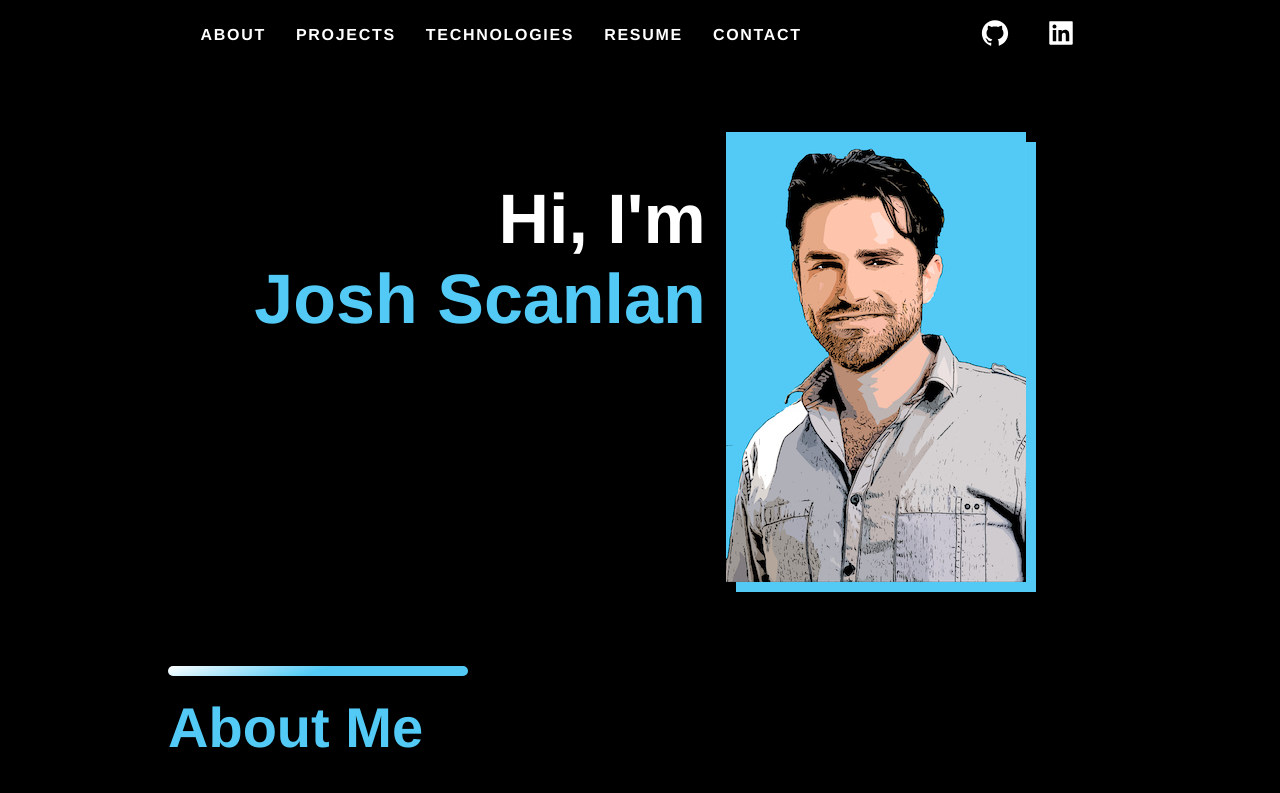
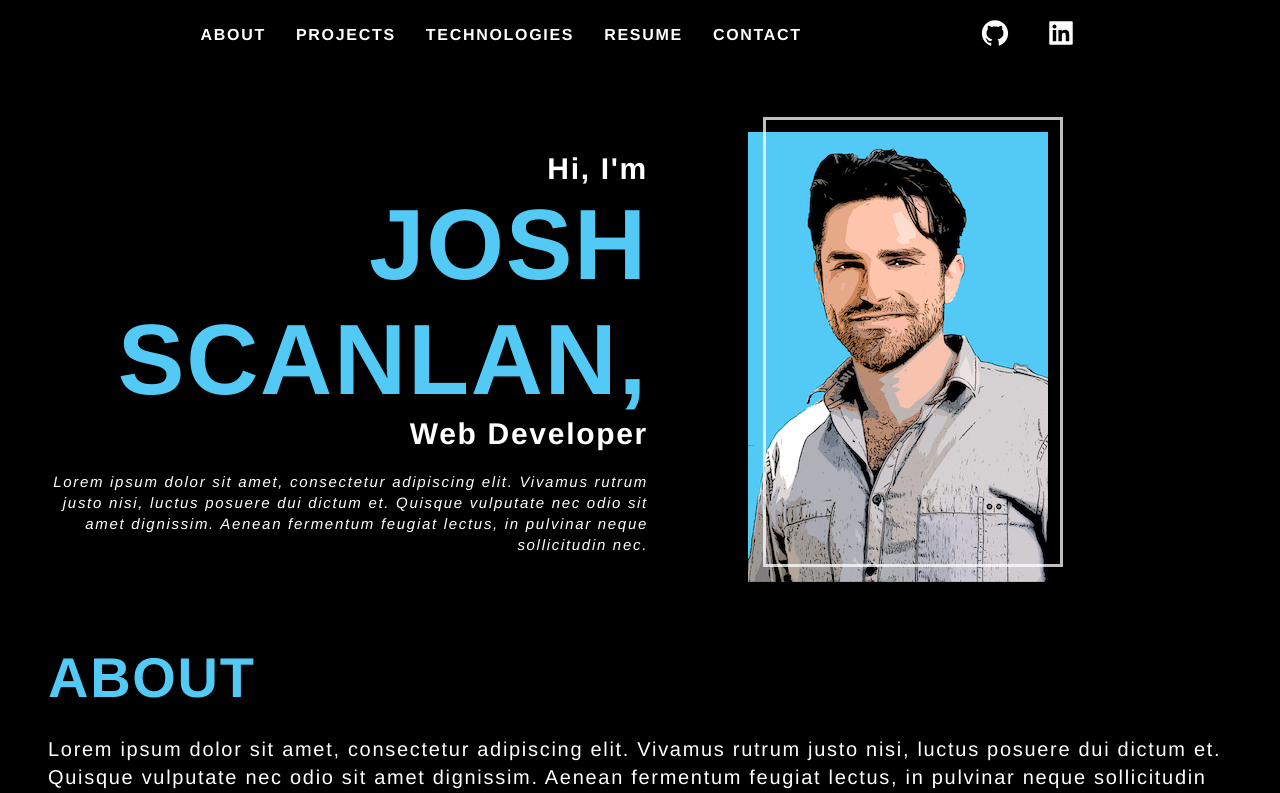
Before and after one commit to joshuascan/personal-portfolio, a Next.js app: page / in a window 1280 px wide. Shown: the top 793 px of the page. Built offline with nearby package versions, Linux system fonts and the light colour scheme.

Commit message:
various styling tweaks

```diff
--- a/src/components/AboutMe/AboutMe.js
+++ b/src/components/About/About.js
@@ -1,15 +1,13 @@
 import {
   Section,
-  SectionDivider,
   SectionTitle,
   SectionText,
 } from "../../styles/GlobalComponents";
 
-const AboutMe = () => {
+const About = () => {
   return (
     <Section id="about">
-      <SectionDivider />
-      <SectionTitle>About Me</SectionTitle>
+      <SectionTitle>About</SectionTitle>
       <SectionText>
         Lorem ipsum dolor sit amet, consectetur adipiscing elit. Vivamus rutrum
         justo nisi, luctus posuere dui dictum et. Quisque vulputate nec odio sit
@@ -22,4 +20,4 @@ const AboutMe = () => {
   );
 };
 
-export default AboutMe;
+export default About;
--- a/src/components/Footer/FooterStyles.js
+++ b/src/components/Footer/FooterStyles.js
@@ -8,7 +8,7 @@ export const FooterWrapper = styled.section`
 `;
 
 export const FooterContainer = styled.div`
-  border-top: 1px solid rgba(0, 0, 0, 0.25);
+  border-top: 1px solid rgba(255, 255, 255, 0.25);
   max-width: 1040px;
   display: flex;
   justify-content: space-between;
--- a/src/components/Header/HeaderStyles.js
+++ b/src/components/Header/HeaderStyles.js
@@ -24,7 +24,6 @@ export const SocialContainer = styled.div`
 export const NavLink = styled.a`
   font-size: 1.6rem;
   font-weight: bold;
-  letter-spacing: 0.17rem;
   padding: 1.5rem;
   color: ${(props) =>
     props.href === props.pathName
--- a/src/components/Hero/Hero.js
+++ b/src/components/Hero/Hero.js
@@ -6,23 +6,35 @@ import {
   Name,
   RightSection,
   ImageContainer,
+  HeroHeader,
   HeroText,
+  Img,
+  Rectangle,
 } from "./HeroStyles";
 import headshot from "../../../public/images/profile_pic.jpeg";
 
 const Hero = () => {
   return (
     <HeroWrapper>
-      <Section row center>
+      <Section row>
         <LeftSection>
+          <HeroHeader>
+            Hi, I&apos;m <br />
+            <Name>Josh Scanlan,</Name>
+            <br />
+            Web Developer
+          </HeroHeader>
           <HeroText>
-            Hi, I&apos;m <br />
-            <Name>Josh Scanlan</Name>
+            Lorem ipsum dolor sit amet, consectetur adipiscing elit. Vivamus
+            rutrum justo nisi, luctus posuere dui dictum et. Quisque vulputate
+            nec odio sit amet dignissim. Aenean fermentum feugiat lectus, in
+            pulvinar neque sollicitudin nec.
           </HeroText>
         </LeftSection>
         <RightSection>
           <ImageContainer>
-            <Image src={headshot} alt="headshot" />
+            <Img src="/images/profile_pic.jpeg" alt="headshot" />
+            <Rectangle />
           </ImageContainer>
         </RightSection>
       </Section>
--- a/src/components/Hero/HeroStyles.js
+++ b/src/components/Hero/HeroStyles.js
@@ -6,23 +6,49 @@ export const HeroWrapper = styled.div`
 
 export const LeftSection = styled.div`
   text-align: right;
-  margin-right: 2rem;
+  margin-right: 8rem;
+  width: 600px;
 `;
 
-export const RightSection = styled.div``;
+export const RightSection = styled.div`
+  margin: 0 2rem;
+`;
 
-export const HeroText = styled.h1`
-  font-size: 7rem;
-  font-weight: 800;
+export const HeroHeader = styled.h1`
+  font-size: 3rem;
+  font-weight: bold;
   color: ${(props) => props.theme.colors.secondary};
 `;
 
 export const Name = styled.span`
+  font-size: 10rem;
   color: ${(props) => props.theme.colors.primary};
+  text-transform: uppercase;
+`;
+
+export const HeroText = styled.p`
+  font-size: 1.5rem;
+  font-weight: lighter;
+  color: ${(props) => props.theme.colors.secondary};
+  line-height: 1.4;
+  font-style: italic;
 `;
 
 export const ImageContainer = styled.div`
   width: 300px;
   height: 450px;
-  box-shadow: 10px 10px ${(props) => props.theme.colors.primary};
+  position: relative;
 `;
+
+export const Img = styled.img`
+  position: absolute;
+`;
+
+export const Rectangle = styled.div`
+  width: 300px;
+  height: 450px;
+  border: 3px solid rgba(255, 255, 255, 0.75);
+  position: relative;
+  left: 15px;
+  bottom: 15px;
+`;
--- a/src/components/Projects/Projects.js
+++ b/src/components/Projects/Projects.js
@@ -1,8 +1,4 @@
-import {
-  Section,
-  SectionTitle,
-  SectionDivider,
-} from "../../styles/GlobalComponents";
+import { Section, SectionTitle } from "../../styles/GlobalComponents";
 import { projects } from "../../constants/constants";
 import {
   GridContainer,
@@ -21,7 +17,6 @@ import {
 const Projects = () => {
   return (
     <Section id="projects">
-      <SectionDivider />
       <SectionTitle>Projects</SectionTitle>
       <GridContainer>
         {projects.map(
--- a/src/components/Technologies/Technologies.js
+++ b/src/components/Technologies/Technologies.js
@@ -1,7 +1,6 @@
 import { DiReact, DiDatabase } from "react-icons/di";
 import {
   Section,
-  SectionDivider,
   SectionTitle,
   SectionText,
 } from "../../styles/GlobalComponents";
@@ -16,7 +15,6 @@ import {
 const Technologies = () => {
   return (
     <Section id="technologies">
-      <SectionDivider />
       <SectionTitle>Technologies</SectionTitle>
       <SectionText>
         I&apos;ve worked with a range of technologies in the web development
--- a/src/components/Technologies/TechnologiesStyles.js
+++ b/src/components/Technologies/TechnologiesStyles.js
@@ -22,6 +22,7 @@ export const ListContainer = styled.div`
 export const ListTitle = styled.h3`
   font-weight: 700;
   font-size: 2.8rem;
+  text-transform: uppercase;
   line-height: 3.2rem;
   letter-spacing: 0.02rem;
   color: ${(props) => props.theme.colors.secondary};
--- a/src/pages/index.js
+++ b/src/pages/index.js
@@ -1,14 +1,14 @@
 import { Layout } from "../layout/Layout";
 import Hero from "../components/Hero/Hero";
 import Projects from "../components/Projects/Projects";
-import AboutMe from "../components/AboutMe/AboutMe";
+import About from "../components/About/About";
 import Technologies from "../components/Technologies/Technologies";
 
 export default function Home() {
   return (
     <Layout>
       <Hero />
-      <AboutMe />
+      <About />
       <Technologies />
       <Projects />
     </Layout>
--- a/src/styles/GlobalComponents/index.js
+++ b/src/styles/GlobalComponents/index.js
@@ -6,19 +6,20 @@ export const Section = styled.section`
   padding: ${(props) => (props.nopadding ? "0" : "3.2rem 4.8rem")};
   justify-content: ${(props) => (props.center ? "center" : "")};
   margin: 0 auto;
-  max-width: 1040px;
+  max-width: 1280px;
 `;
 
 export const SectionTitle = styled.h2`
   font-weight: 800;
   font-size: ${(props) => (props.main ? "6.5rem" : "5.6rem")};
   margin-bottom: 2.5rem;
+  text-transform: uppercase;
 `;
 
 export const SectionText = styled.p`
   font-weight: 300;
-  font-size: 2.4rem;
-  line-height: 4rem;
+  font-size: 2rem;
+  line-height: 1.4;
   padding-bottom: 2.4rem;
 `;
 
--- a/src/styles/globals.js
+++ b/src/styles/globals.js
@@ -9,25 +9,30 @@ ${normalize};
     margin: 0;
     padding: 0;
   }
+
   html {
     font-size: 62.5%;
     scroll-behavior: smooth;
     background-color: ${(props) => props.theme.colors.background};
   }
+
   body {
     font-family: ${(props) => props.theme.fonts.main};
     font-size: 1.6rem;
+    letter-spacing: 0.17rem;
     color: ${(props) => props.theme.colors.primary};
     cursor: default;
+  }
 
+  p {
+    color: ${(props) => props.theme.colors.secondary}
   }
-  h1,h2,h3,h4,h5,h6,button {
-    font-family: ${(props) => props.theme.fonts.title};
-  }
+
   a {
     text-decoration: none;
   }
-  li{
+
+  li {
     list-style: none;
   }
 `;
```
Also changed, not shown: src/components/About/AboutStyles.js (added).
